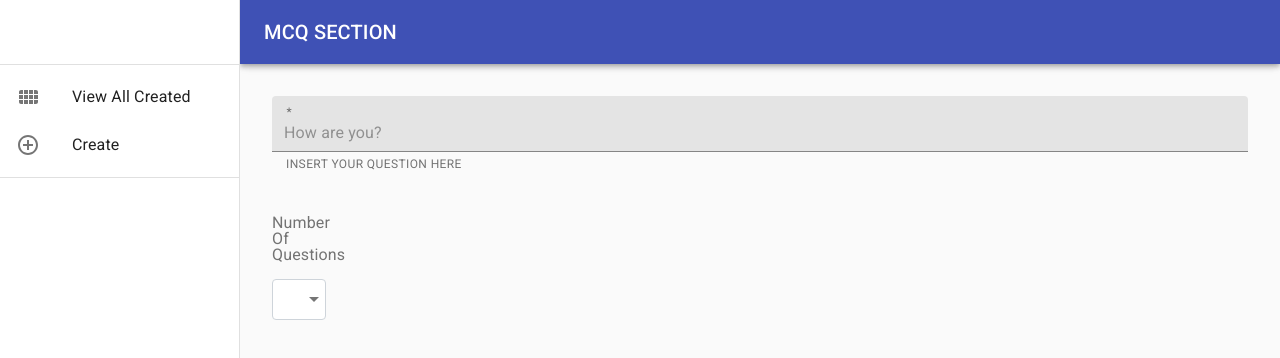
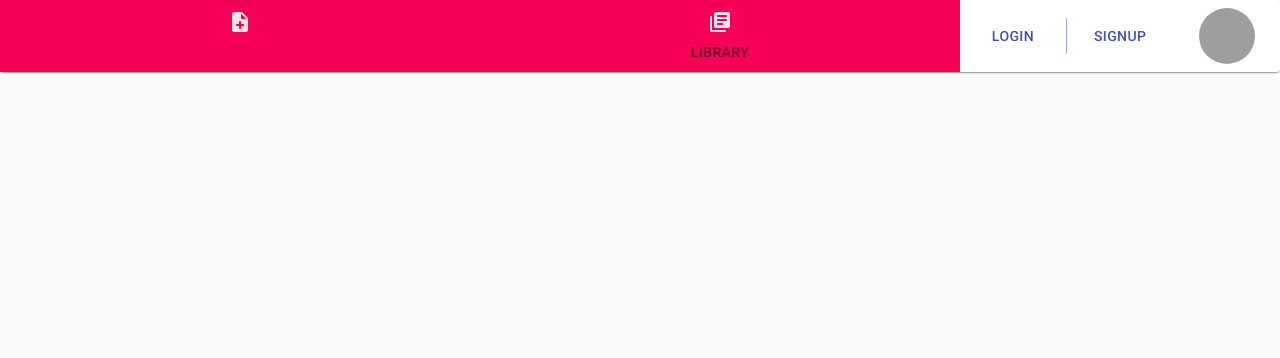
Before and after one commit to Sudipta07151/REACT-PROJECT-2021-MINE, a React (Create React App) app: page / in a window 1280 px wide. Shown: the top 358 px of the page. Built offline with nearby package versions, Linux system fonts and the light colour scheme; grey boxes are pictures that could not be loaded.

Commit message:
color chnage test

```diff
--- a/package.json
+++ b/package.json
@@ -11,6 +11,7 @@
     "@testing-library/user-event": "^12.8.3",
     "react": "^17.0.1",
     "react-dom": "^17.0.1",
+    "react-router-dom": "^5.2.0",
     "react-scripts": "4.0.3",
     "web-vitals": "^1.1.1"
   },
--- a/src/components/App.js
+++ b/src/components/App.js
@@ -1,11 +1,20 @@
 import React from 'react';
 import Create from './Create';
 import MCQ from './MCQ';
+import { BrowserRouter as Router, Route, Switch, Link } from 'react-router-dom'
 
 const App = () => {
     return (
-        //<Create />
-        <MCQ />
+        <Router>
+            <Switch>
+                <Route exact path="/">
+                    <Create />
+                </Route>
+                <Route exact path='/MCQ'>
+                    <MCQ />
+                </Route>
+            </Switch>
+        </Router>
     )
 }
 
--- a/src/components/Create.js
+++ b/src/components/Create.js
@@ -11,7 +11,7 @@ import Button from '@material-ui/core/Button';
 import ButtonGroup from '@material-ui/core/ButtonGroup';
 import useMediaQuery from '@material-ui/core/useMediaQuery';
 import CssBaseline from '@material-ui/core/CssBaseline';
-
+import { Link } from 'react-router-dom'
 const useStyles = makeStyles((theme) => ({
     root: {
         flexGrow: 1
@@ -24,6 +24,12 @@ const useStyles = makeStyles((theme) => ({
         width: theme.spacing(7),
         height: theme.spacing(7),
     },
+    navbar: {
+        backgroundColor: '#f50057',
+    },
+    navElement: {
+        color: '#fce4ec'
+    }
 }));
 
 
@@ -35,17 +41,23 @@ const Create = () => {
     const labels = [
         {
             key: '1',
-            icon: <NoteAddRoundedIcon />,
+            icon: <NoteAddRoundedIcon className={classes.navElement} />,
             label: 'CREATE',
+            link: '/MCQ'
         },
         {
             key: '2',
-            icon: <LibraryBooksRoundedIcon />,
+            icon: <LibraryBooksRoundedIcon className={classes.navElement} />,
             label: 'LIBRARY',
+            link: '/Library'
         }
     ]
-    const returnTab = labels.map(({ icon, label, key }) => {
-        return <Tab icon={icon} label={label} key={key} />
+    const returnTab = labels.map(({ icon, label, key, link }) => {
+        return (
+            <Tab
+                icon={icon} label={label} key={key} component={Link} to={link}
+            />
+        );
     });
     const handleChange = (event, newValue) => {
         setValue(newValue);
@@ -63,6 +75,7 @@ const Create = () => {
                             indicatorColor="secondary"
                             textColor="secondary"
                             aria-label="icon label tabs example"
+                            className={classes.navbar}
                         >
                             {returnTab}
                         </Tabs>
@@ -84,6 +97,9 @@ const Create = () => {
                                 alt="Remy Sharp"
                                 src="https://images.unsplash.com/photo-1494790108377-be9c29b29330?ixid=MXwxMjA3fDB8MHxwaG90by1wYWdlfHx8fGVufDB8fHw%3D&ixlib=rb-1.2.1&auto=format&fit=crop&w=634&q=80"
                                 className={matches ? classes.small : classes.large}
+                                onClick={(e) => {
+                                    console.log(e);
+                                }}
                             />
 
                         </div>
--- a/src/components/MCQ.js
+++ b/src/components/MCQ.js
@@ -18,9 +18,9 @@ import Typography from '@material-ui/core/Typography';
 import AddCircleOutlineIcon from '@material-ui/icons/AddCircleOutline';
 import ViewComfyRoundedIcon from '@material-ui/icons/ViewComfyRounded';
 import { makeStyles, useTheme } from '@material-ui/core/styles';
-import createMCQ from './createMCQ';
 import CreateMCQ from './createMCQ';
-
+import ViewAllMcq from './ViewAllMcq'
+import { BrowserRouter as Router, Route, Switch, Link } from 'react-router-dom'
 const drawerWidth = 240;
 
 const useStyles = makeStyles((theme) => ({
@@ -70,12 +70,14 @@ const MCQ = (props) => {
         {
             key: 1,
             item: 'View All Created',
-            icon: <ViewComfyRoundedIcon />
+            icon: <ViewComfyRoundedIcon />,
+            link: '/'
         },
         {
             key: 2,
-            item: 'Create',
-            icon: <AddCircleOutlineIcon />
+            item: 'Create New',
+            icon: <AddCircleOutlineIcon />,
+            link: '/CreateMCQ'
         }
     ]
 
@@ -84,8 +86,8 @@ const MCQ = (props) => {
             <div className={classes.toolbar} />
             <Divider />
             <List>
-                {menuItems.map(({ key, item, icon }) => (
-                    <ListItem button key={key}>
+                {menuItems.map(({ key, item, icon, link }) => (
+                    <ListItem button key={key} component={Link} to={link}>
                         <ListItemIcon >{icon}</ListItemIcon>
                         <ListItemText primary={item} />
                     </ListItem>
@@ -98,6 +100,7 @@ const MCQ = (props) => {
     const container = window !== undefined ? () => window().document.body : undefined;
 
     return (
+        <Router>
             <div className={classes.root}>
                 <CssBaseline />
                 <AppBar position="fixed" className={classes.appBar}>
@@ -149,9 +152,17 @@ const MCQ = (props) => {
                 </nav>
                 <main className={classes.content}>
                     <div className={classes.toolbar} />
+                    <Switch>
+                        <Route exact path="/CreateMCQ">
                             <CreateMCQ />
+                        </Route>
+                        <Route exact path="/">
+                            <ViewAllMcq />
+                        </Route>
+                    </Switch>
                 </main>
             </div>
+        </Router>
     );
 }
 
--- /dev/null
+++ b/src/components/ViewAllMcq.js
@@ -0,0 +1,11 @@
+import React from 'react';
+
+const ViewAllMcq = () => {
+    return (
+        <div>
+            <h1>VIEW ALL MCQ</h1>
+        </div>
+    )
+};
+
+export { ViewAllMcq as default };
```
Also changed, not shown: 1 other file (tests, documents, lock files or other folders). Lines whose indentation alone changed are shown as unchanged.
